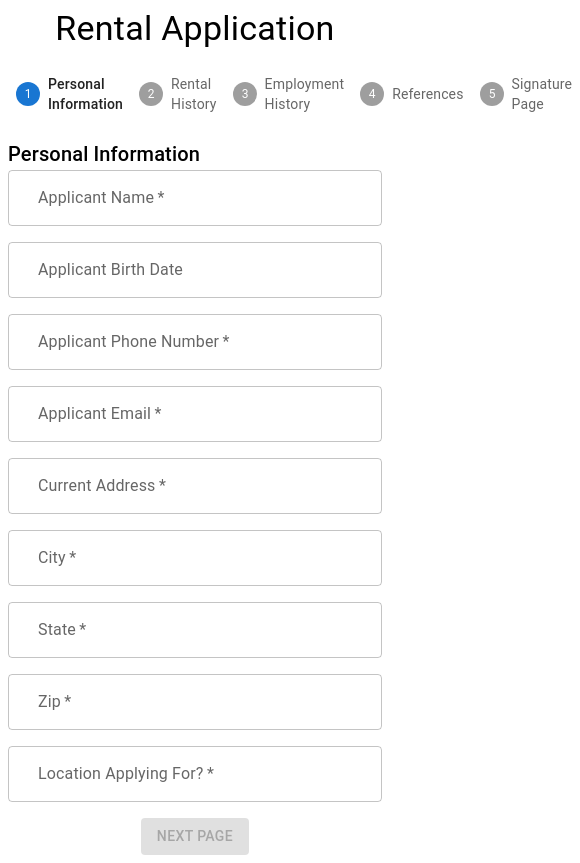
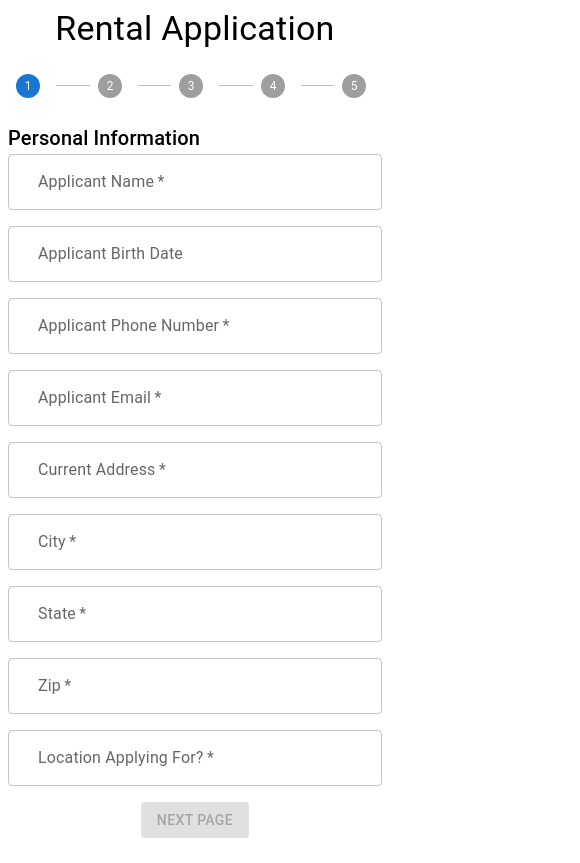
Before and after one commit to bxdevelopment804/Rental-App, a Next.js app: page /rentalApplication in a window 390 px wide. Shown: the whole page, 580 px wide, since content can reach past the window. Built offline with nearby package versions, Linux system fonts and the light colour scheme.

Commit message:
Formatting

```diff
--- a/pages/_app.js
+++ b/pages/_app.js
@@ -7,6 +7,11 @@ function MyApp({ Component, pageProps }) {
 		<>
 			<Head>
 				<meta name='viewport' content='width=device-width, initial-scale=1.0' />
+				{/* <meta
+					name='viewport'
+					content='initial-scale=1, maximum-scale=1, user-
+  scalable=yes'
+				/> */}
 			</Head>
 			<CurrentStepProvider>
 				<Component {...pageProps} />
--- a/pages/rentalApplication.js
+++ b/pages/rentalApplication.js
@@ -888,8 +888,8 @@ const RentalApplication = () => {
 								return (
 									<Step key={label} {...stepProps}>
 										<StepLabel
+											{...labelProps}
 											// sx={{ display: { xs: 'none', sm: 'flex' } }}
-											{...labelProps}
 										>
 											{label}
 										</StepLabel>
--- a/styles/globals.css
+++ b/styles/globals.css
@@ -51,9 +51,15 @@ footer {
   margin: 1.5rem 0px;
 }
 
-@media (max-width: 575px) {
+.MuiStepLabel-label {
+  display: flex;
+  border: solid red;
+}
+
+@media (max-width: 625px) {
   .MuiStepLabel-label {
-    display: none;
+    display: none !important;
+    border: solid blue;
   }
 }
 
--- a/styles/globals.scss
+++ b/styles/globals.scss
@@ -60,14 +60,19 @@ footer {
 #completionNotice {
 	margin: 1.5rem 0px;
 }
+.MuiStepLabel-label {
+	display: flex;
+	border: solid red;
+}
 
 // #applicantForm {
 // 	display: flex;
 // 	margin: auto;
 // }
 
-@media (max-width: 575px) {
+@media (max-width: 625px) {
 	.MuiStepLabel-label {
-		display: none;
+		display: none !important;
+		border: solid blue;
 	}
 }
```
Also changed, not shown: 1 other file (tests, documents, lock files or other folders).
